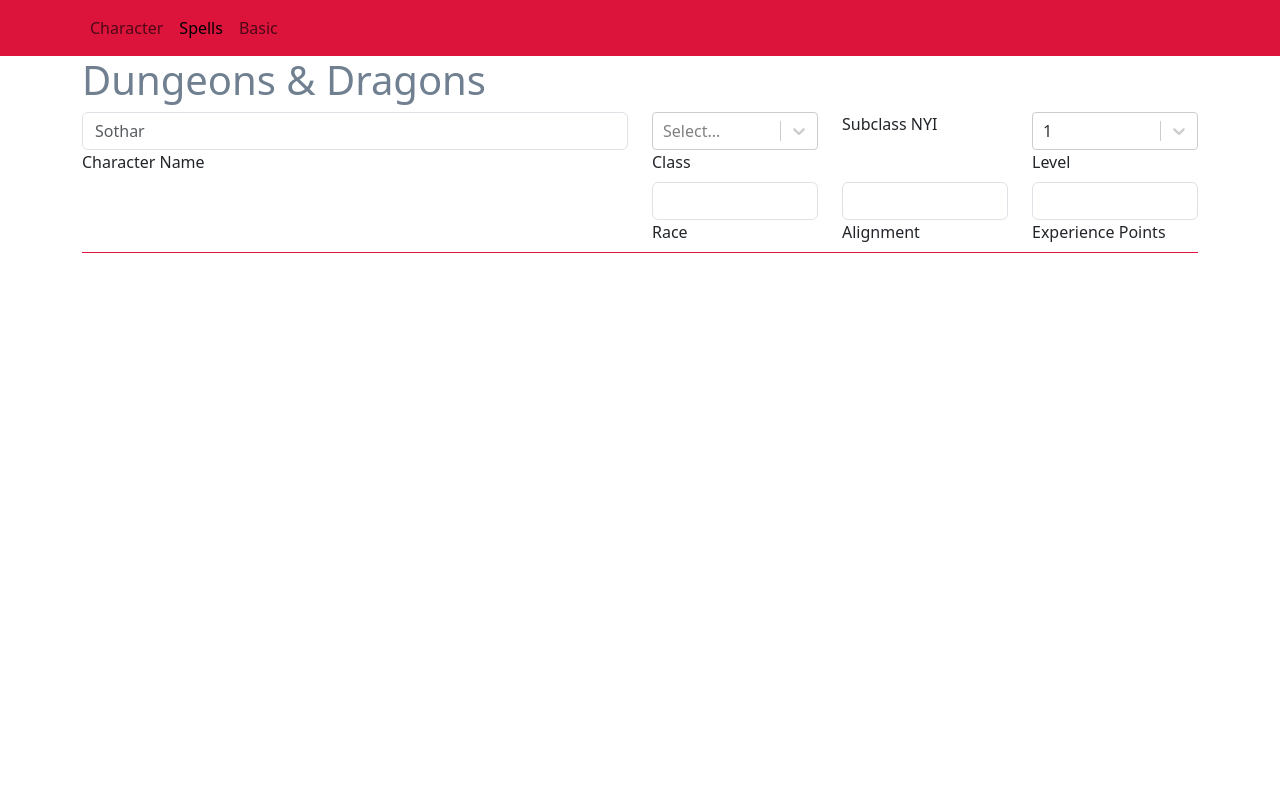
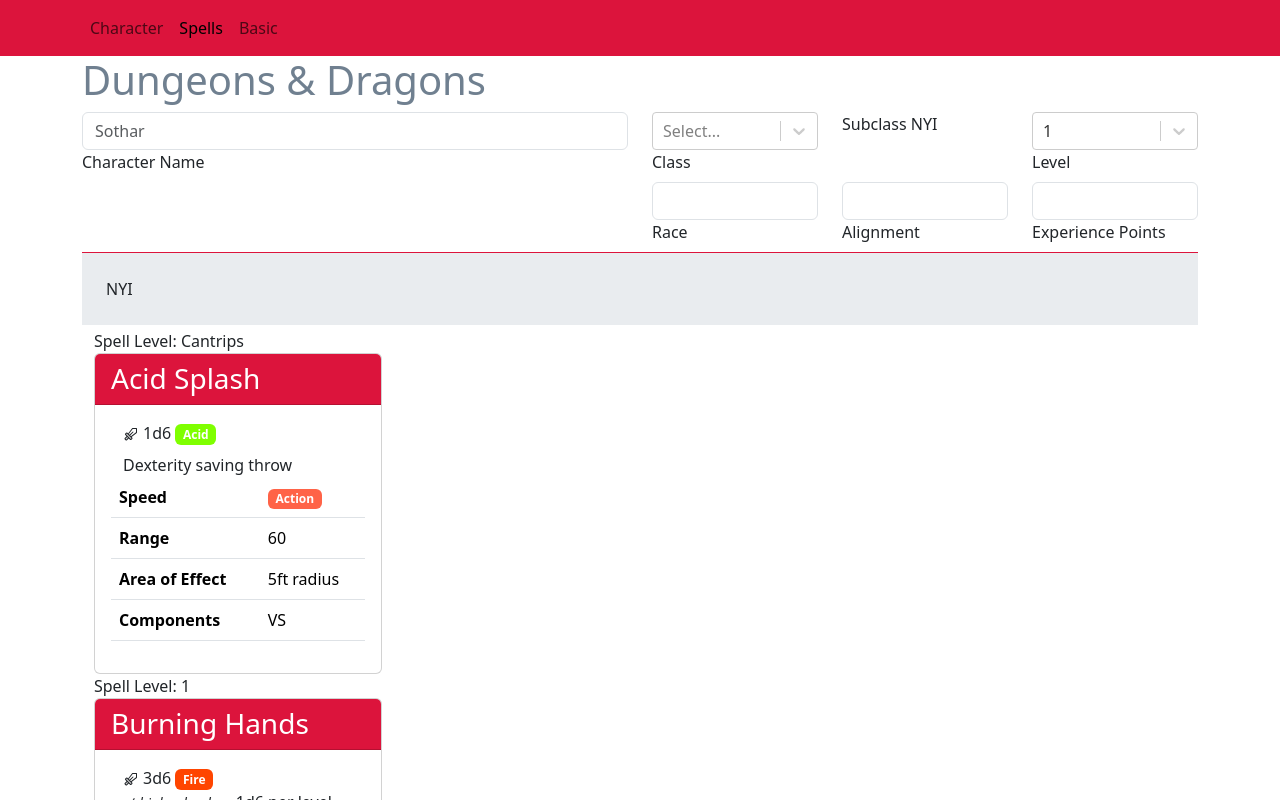
Before and after one commit to ewohnlich/bottles-dnd, a React (Create React App) app: page / in a window 1280 px wide. Both pictures are taken after a click on the button "Spells". Shown: the top 800 px of the page. Built offline with nearby package versions, Linux system fonts and the light colour scheme.

Commit message:
spells by level

```diff
--- a/src/data/spells/evocation.json
+++ b/src/data/spells/evocation.json
@@ -5,13 +5,25 @@
     "range": 60,
     "aoe": "5ft radius",
     "duration": null,
-    "cantrip_upgrade": {
-      "5": "2d6",
-      "11": "3d6",
-      "17": "4d6"
-    },
+    "cantrip_upgrade": [
+      {
+        "level": 5,
+        "dmg": "2d6"
+      },
+      {
+        "level": 11,
+        "dmg": "3d6"
+      },
+      {
+        "level": 17,
+        "dmg": "4d6"
+      }
+    ],
     "concentration": 0,
-    "components": ["V", "S"],
+    "components": [
+      "V",
+      "S"
+    ],
     "cast_time": "Action",
     "short": "1d6",
     "dmg_type": "Acid",
@@ -28,15 +40,24 @@
     "aoe": null,
     "duration": 10,
     "concentration": true,
-    "components": ["V","S","M"],
+    "components": [
+      "V",
+      "S",
+      "M"
+    ],
     "cast_time": "Bonus",
     "short": null,
     "dmg_type": null,
     "spell_type": null,
     "plus_slot": null,
     "full": "<p>You evoke a fiery blade in your free hand. The blade is similar in size and shape to a scimitar, and it lasts for the duration. If you let go of the blade, it disappears, but you can evoke it again as a Bonus Action.</p><p>As a Magic action, you can make a melee spell attack with the fiery blade. On a hit, the target takes Fire damage equal to 3d6 plus your spellcasting ability modifier.</p><p>The flaming blade sheds Bright Light in a 10-foot radius and Dim Light for an additional 10 feet.</p><p>Using a Higher-Level Spell Slot. The damage increases by 1d6 for each spell slot level above 2.</p>",
-    "classes": ["Druid", "Sorcerer"],
-    "subclass": ["Lore Bard"]
+    "classes": [
+      "Druid",
+      "Sorcerer"
+    ],
+    "subclass": [
+      "Lore Bard"
+    ]
   },
   {
     "name": "Fireball",
@@ -45,15 +66,71 @@
     "aoe": "20ft radius",
     "duration": 0,
     "concentration": 0,
-    "components": ["V", "S", "M"],
+    "components": [
+      "V",
+      "S",
+      "M"
+    ],
     "cast_time": "Action",
     "short": "8d6",
     "dmg_type": "Fire",
     "spell_type": "Dexterity saving throw (half damage on save)",
     "plus_slot": "1d6",
     "full": "<p>You create a wall of fire on a solid surface within range. You can make the wall up to 60 feet long, 20 feet high, and 1 foot thick, or a ringed wall up to 20 feet in diameter, 20 feet high, and 1 foot thick. The wall is opaque and lasts for the duration.</p><p>When the wall appears, each creature in its area makes a Dexterity saving throw, taking 5d8 Fire damage on a failed save or half as much damage on a successful one.</p><p>One side of the wall, selected by you when you cast this spell, deals 5d8 Fire damage to each creature that ends its turn within 10 feet of that side or inside the wall. A creature takes the same damage when it enters the wall for the first time on a turn or ends its turn there. The other side of the wall deals no damage.</p><p>Using a Higher-Level Spell Slot. The damage increases by 1d8 for each spell slot level above 4.</p>",
-    "classes": ["Sorcerer", "Wizard"],
-    "subclass": ["Arcane Trickster Rogue", "Artillerist Artificer", "Lore Bard", "Eldritch Knight Fighter", "Eldritch Knight Fighter", "Evoker Wizard", "Light Cleric", "Fiend Warlock", "Genie (Efreeti) Warlock", ",Genie (Efreeti) Warlock", "Zeal (PSA) Cleric", "Zeal (PSA) Cleric"]
+    "classes": [
+      "Sorcerer",
+      "Wizard"
+    ],
+    "subclass": [
+      "Arcane Trickster Rogue",
+      "Artillerist Artificer",
+      "Lore Bard",
+      "Eldritch Knight Fighter",
+      "Eldritch Knight Fighter",
+      "Evoker Wizard",
+      "Light Cleric",
+      "Fiend Warlock",
+      "Genie (Efreeti) Warlock",
+      ",Genie (Efreeti) Warlock",
+      "Zeal (PSA) Cleric",
+      "Zeal (PSA) Cleric"
+    ]
+  },
+  {
+    "name": "Lightning Bolt",
+    "level": 3,
+    "range": 100,
+    "aoe": "5ft wide",
+    "duration": null,
+    "concentration": false,
+    "components": [
+      "V",
+      "S",
+      "M"
+    ],
+    "cast_time": "Action",
+    "short": "8d6",
+    "dmg_type": "Lightning",
+    "spell_type": "Dexterity saving throw (half damage on save)",
+    "plus_slot": "1d6",
+    "full": "<p>You evoke a fiery blade in your free hand. The blade is similar in size and shape to a scimitar, and it lasts for the duration. If you let go of the blade, it disappears, but you can evoke it again as a Bonus Action.</p><p>As a Magic action, you can make a melee spell attack with the fiery blade. On a hit, the target takes Fire damage equal to 3d6 plus your spellcasting ability modifier.</p><p>The flaming blade sheds Bright Light in a 10-foot radius and Dim Light for an additional 10 feet.</p><p>Using a Higher-Level Spell Slot. The damage increases by 1d6 for each spell slot level above 2.</p>",
+    "classes": [
+      "Sorcerer",
+      "Wizard"
+    ],
+    "subclass": [
+      " Arcane Trickster Rogue",
+      "Armorer Artificer",
+      "Land (Temperate Land) Druid",
+      "Land (Mountain) Druid",
+      "Sea Druid",
+      "Lore Bard",
+      "Eldritch Knight Fighter",
+      "Eldritch Knight Fighter",
+      "Evoker Wizard",
+      "Fathomless Warlock",
+      "Fathomless Warlock"
+    ]
   },
   {
     "name": "Wall of Fire",
@@ -62,15 +139,36 @@
     "aoe": "60x20x1 wall or 20x20x1 ring",
     "duration": 1,
     "concentration": true,
-    "components": ["V", "S", "M"],
+    "components": [
+      "V",
+      "S",
+      "M"
+    ],
     "cast_time": "Action",
     "short": "5d8",
     "dmg_type": "Fire",
     "spell_type": "Dexterity saving throw (half damage on save)",
     "plus_slot": "1d8",
     "full": "",
-    "classes": ["Druid", "Sorcerer", "Wizard"],
-    "subclass": ["Arcane Trickster Rogue", "Artillerist Artificer", "Lore Bard", "Eldritch Knight Fighter", "Eldritch Knight Fighter", "Evoker Wizard", "Light Cleric", "Fiend Warlock", "Genie (Efreeti) Warlock", ",Genie (Efreeti) Warlock", "Zeal (PSA) Cleric", "Zeal (PSA) Cleric"]
+    "classes": [
+      "Druid",
+      "Sorcerer",
+      "Wizard"
+    ],
+    "subclass": [
+      "Arcane Trickster Rogue",
+      "Artillerist Artificer",
+      "Lore Bard",
+      "Eldritch Knight Fighter",
+      "Eldritch Knight Fighter",
+      "Evoker Wizard",
+      "Light Cleric",
+      "Fiend Warlock",
+      "Genie (Efreeti) Warlock",
+      ",Genie (Efreeti) Warlock",
+      "Zeal (PSA) Cleric",
+      "Zeal (PSA) Cleric"
+    ]
   },
   {
     "name": "Bigby's Hand",
@@ -79,15 +177,26 @@
     "aoe": null,
     "duration": 60,
     "concentration": true,
-    "components": ["V", "S", "M"],
+    "components": [
+      "V",
+      "S",
+      "M"
+    ],
     "cast_time": "Action",
     "short": null,
     "dmg_type": null,
     "spell_type": null,
     "plus_slot": null,
     "full": "not now",
-    "classes": ["Artificer", "Sorcerer", "Wizard"],
-    "subclass": ["Evoker Wizard", "Fathomless Warlock"]
+    "classes": [
+      "Artificer",
+      "Sorcerer",
+      "Wizard"
+    ],
+    "subclass": [
+      "Evoker Wizard",
+      "Fathomless Warlock"
+    ]
   },
   {
     "name": "Burning Hands",
@@ -96,14 +205,20 @@
     "aoe": "Cone",
     "duration": 0,
     "concentration": true,
-    "components": ["V","S"],
+    "components": [
+      "V",
+      "S"
+    ],
     "cast_time": "Action",
     "short": "3d6",
     "dmg_type": "Fire",
     "spell_type": "Dexterity saving throw (half damage on save)",
     "plus_slot": "1d6",
     "full": "<p>A thin sheet of flames shoots forth from you. Each creature in a 15-foot Cone makes a Dexterity saving throw, taking 3d6 Fire damage on a failed save or half as much damage on a successful one.</p><p>Flammable objects in the Cone that aren't being worn or carried start burning.</p>",
-    "classes": ["Sorcerer", "Wizard"],
+    "classes": [
+      "Sorcerer",
+      "Wizard"
+    ],
     "subclass": null
   },
   {
@@ -113,15 +228,25 @@
     "aoe": "30ft chain",
     "duration": 0,
     "concentration": false,
-    "components": ["V", "S", "M"],
+    "components": [
+      "V",
+      "S",
+      "M"
+    ],
     "cast_time": "Action",
     "short": "10d8",
     "dmg_type": "Lightning",
     "spell_type": "Dexterity saving throw (half damage on save)",
     "plus_slot": "additional leap",
     "full": "You launch a lightning bolt toward a target you can see within range. Three bolts then leap from that target to as many as three other targets of your choice, each of which must be within 30 feet of the first target. A target can be a creature or an object and can be targeted by only one of the bolts.</p><p>Each target makes a Dexterity saving throw, taking 10d8 Lightning damage on a failed save or half as much damage on a successful one.",
-    "classes": ["Sorcerer", "Wizard"],
-    "subclass": ["Arcana Cleric", "Evoker Wizard"]
+    "classes": [
+      "Sorcerer",
+      "Wizard"
+    ],
+    "subclass": [
+      "Arcana Cleric",
+      "Evoker Wizard"
+    ]
   },
   {
     "name": null,
--- a/src/pages/spells.js
+++ b/src/pages/spells.js
@@ -32,7 +32,7 @@
     let levels = [];
     if (slots) {
         slots.forEach((count, level) => {
-            levels.push(<SpellLevelSlots level={level + 1} count={count}/>)
+            levels.push(<SpellLevelSlots key={level+"-"+count} level={level + 1} count={count}/>)
         })
         return (
             <>
@@ -105,13 +105,22 @@
     }
 }
 
-const DmgType = ({spell}) => {
-    if (spell.short) {
+const DmgType = ({spell, level}) => {
+    let short = spell.short;
+    if (spell.level === "Cantrip") {
+        console.log(spell.cantrip_upgrade)
+        spell.cantrip_upgrade.forEach(upgrade => {
+            if (level >= upgrade.level) {
+                short = upgrade.dmg;
+            }
+        })
+    }
+    if (short) {
         return (
             <Row>
                 <Col>
                     <span className="me-1"><PiSwordDuotone/></span>
-                    {spell.short}
+                    {short}
                     <span
                         className={"badge ms-1 bg-dmgtype-" + spell.dmg_type.toLowerCase()}>{spell.dmg_type}</span>
                 </Col>
@@ -122,7 +131,7 @@
 }
 
 
-function Spell({spell}) {
+function Spell({spell, level}) {
     const [show, setShow] = useState(false);
 
     const handleClose = () => setShow(false);
@@ -136,7 +145,7 @@
                 </Card.Header>
                 <Card.Body>
                     <Container>
-                        <DmgType spell={spell}/>
+                        <DmgType spell={spell} level={level}/>
                         <HigherLevel spell={spell}/>
                         <Row className="mt-2">
                             <Col>
@@ -177,36 +186,51 @@
     )
 }
 
-const SpellsByLevel = ({spells}) => {
+const SpellsByLevel = ({spells, level, character_level}) => {
+    if (!spells) {
+        return
+    }
     spells = spells.map(spell => {
         return (
             <Col key={spell.name}>
-                    <Spell spell={spell}/>
+                <Spell spell={spell} level={character_level}/>
             </Col>
         )
     });
+    return (
+        <>
+            <Row><Col>Spell Level: {level}</Col></Row>
+            <Row>{spells}</Row>
+        </>
+    );
 }
 
 export default function Spells({level, character_class}) {
     const sources = [evocation];
+    let byLevel = {},
+        cantrips = [];
 
-    function compareSpell(spell1, spell2) {
-        return spell1.level > spell2.level
+    sources[0].forEach(spell => {
+        if (spell.level === "Cantrip") {
+            cantrips.push(spell);
+        } else {
+            if (!(spell.level in byLevel)) {
+                byLevel[spell.level] = []
             }
-    const byLevel = sources[0];
-    byLevel.sort(compareSpell);
-    // go 1-20 and get byLevel[i] from that. Iterate over those
+            byLevel[spell.level].push(spell)
+        }
+    })
+    byLevel = Array.from({length: 20}, (i, j) => (<SpellsByLevel spells={byLevel[j]} level={j} character_level={level}/>));
 
     return (
         <>
-            {/*<div className="characterClassSection p-4">*/}
-            {/*    <ClassSpells level={level} character_class={character_class}/>*/}
-            {/*</div>*/}
-            {/*<Container className="py-1 mb-1">*/}
-            {/*    <Row>*/}
-            {/*    {byLevel}*/}
-            {/*        </Row>*/}
-            {/*</Container>*/}
+            <div className="characterClassSection p-4">
+                <ClassSpells level={level} character_class={character_class}/>
+            </div>
+            <Container className="py-1 mb-1">
+                <SpellsByLevel spells={cantrips} level="Cantrips" character_level={level}/>
+                {byLevel}
+            </Container>
         </>
     )
 }
```
Lines whose indentation alone changed are shown as unchanged.
